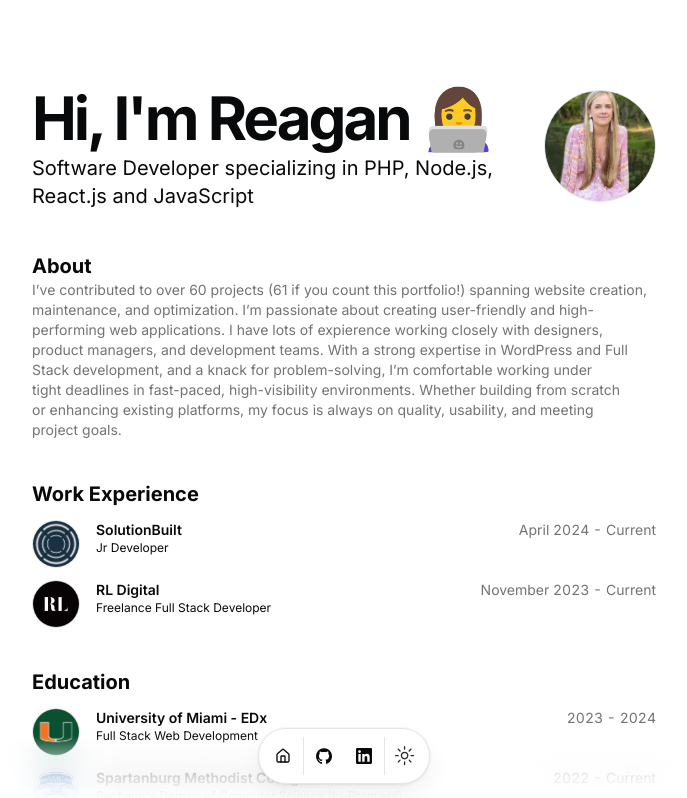
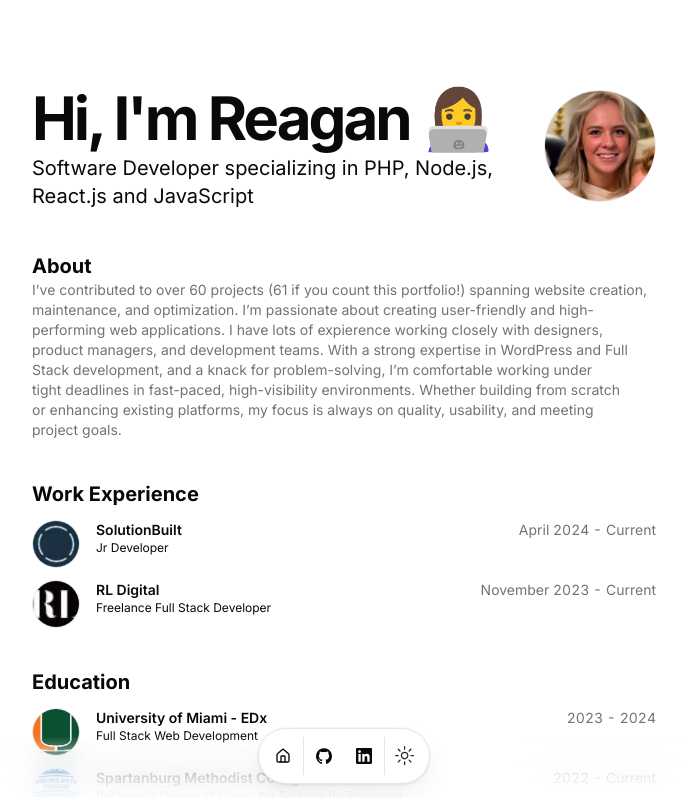
Before and after one commit to reagan1440/RL-Portfolio-V5, a Next.js app: page / in a window 1280 px wide. Shown: the top 798 px of the page, without its empty margins (296-983 px from the left). Built offline with nearby package versions, Linux system fonts and the light colour scheme.

Commit message:
new image

```diff
--- a/src/components/ui/avatar.tsx
+++ b/src/components/ui/avatar.tsx
@@ -26,7 +26,7 @@ const AvatarImage = React.forwardRef<
 >(({ className, ...props }, ref) => (
   <AvatarPrimitive.Image
     ref={ref}
-    className={cn("h-full w-full object-cover scale-110 object-[center_30%]", className)}
+    className={cn("h-full w-full object-cover scale-[2.2] object-[center_20%]", className)}
     {...props}
   />
 ))
--- a/src/data/resume.tsx
+++ b/src/data/resume.tsx
@@ -11,7 +11,7 @@ export const DATA = {
   description:
     "Software Developer specializing in PHP, Node.js, React.js and JavaScript",
   summary: "I’ve contributed to over 60 projects (61 if you count this portfolio!) spanning website creation, maintenance, and optimization. I’m passionate about creating user-friendly and high-performing web applications. I have lots of expierence working closely with designers, product managers, and development teams. With a strong expertise in WordPress and Full Stack development, and a knack for problem-solving, I’m comfortable working under tight deadlines in fast-paced, high-visibility environments. Whether building from scratch or enhancing existing platforms, my focus is always on quality, usability, and meeting project goals.",
-  avatarUrl: "/rloutside.jpg",
+  avatarUrl: "/rlbday.png",
   skills: [
     "React",
     "Next.js",
```
Also changed, not shown: public/rlbday.png (added).
